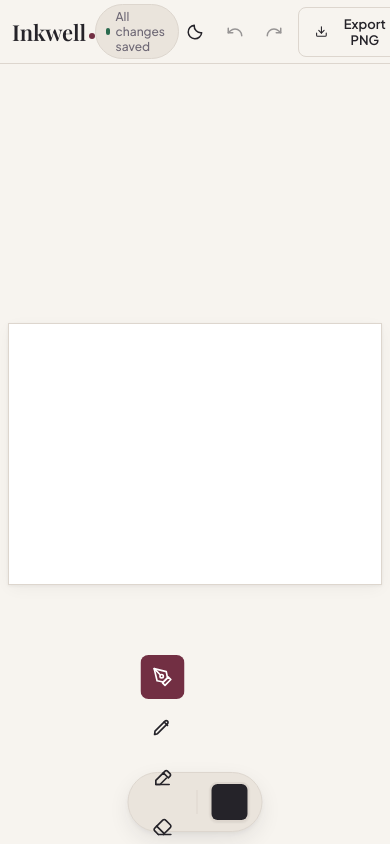
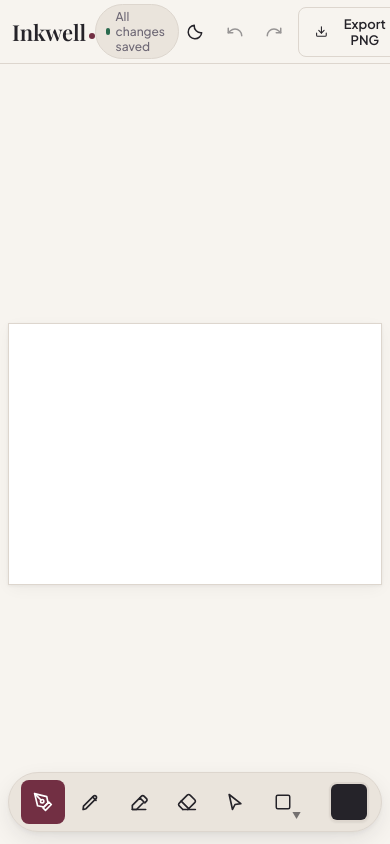
Before and after one commit to beella5/inkwell, a React (Vite) app: page / in a window 390 px wide. Built offline with nearby package versions, Linux system fonts and the light colour scheme; a web font is replaced by a local one.

Commit message:
Add toolbar styles for layout and alignment

```diff
--- a/src/styles/global.css
+++ b/src/styles/global.css
@@ -899,6 +899,17 @@ button:disabled {
     gap: var(--space-sm);
     z-index: 30;
   }
+  .toolbar-group {
+  flex-direction: row;
+  align-items: center;
+  gap: 4px;
+  flex-shrink: 0;
+}
+  .toolbar {
+  max-width: calc(100vw - 16px);
+  overflow-x: auto;
+  justify-content: flex-start;
+}
   .toolbar-divider {
     width: 1px;
     height: 24px;
```
